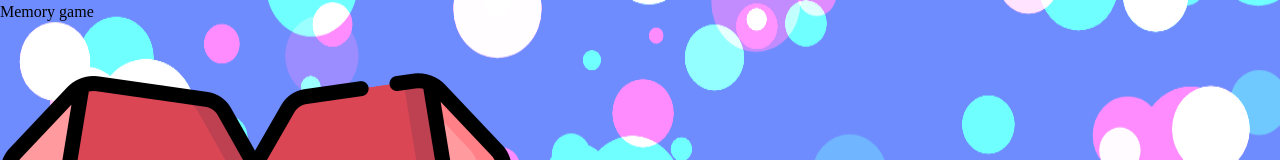
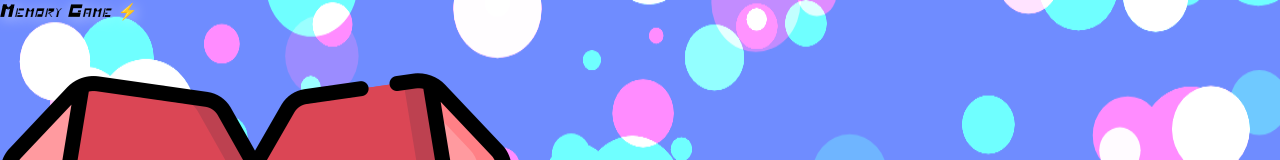
Before and after one commit to Yappur/Memorama-Game, a React (Vite) app: page / in a window 1280 px wide. Shown: the top 160 px of the page. Built offline with nearby package versions, Linux system fonts and the light colour scheme.

Commit message:
se añade nueva fuente

```diff
--- a/src/components/Board.jsx
+++ b/src/components/Board.jsx
@@ -90,13 +90,13 @@ export const Board = () => {
   return (
     <>
       <div className="relative flex flex-col items-center justify-center py-20">
-        <h1 className="font-bold text-4xl text-black ">Memory game</h1>
+        <h1 className="font-bold text-4xl text-black ">Memory Game ⚡</h1>
         <div className="grid grid-cols-4 gap-3 justify-center items-center px-3 py-5 my-3">
           {cards.map((card) => (
             <Card card={card} key={card.id} handleCardClick={handleCardClick} />
           ))}
         </div>
-        <div className="flex justify-between gap-3 py-5">
+        <div className="flex justify-between gap-3 py-3">
           <p className="text-black text-2xl">Movimientos:</p>
           <p className="text-black text-2xl">{moves}</p>
         </div>
--- a/src/components/Footer.jsx
+++ b/src/components/Footer.jsx
@@ -3,7 +3,7 @@ import { FaLinkedin, FaGithub, FaInstagram } from "react-icons/fa";
 
 const Footer = () => {
   return (
-    <footer className="bg-gray-900 text-white py-8">
+    <footer className="bg-gray-900 text-white py-12">
       <div className="container mx-auto text-center">
         <p className="mb-2">
           Creado por: <strong>Mateo Yapur</strong>
--- a/src/index.css
+++ b/src/index.css
@@ -1,4 +1,9 @@
 @import "tailwindcss";
+
+@font-face {
+  font-family: "GAME_glm";
+  src: url("/public/GAME_glm.ttf");
+}
 
 body {
   position: relative;
@@ -8,3 +13,9 @@ body {
 canvas {
   position: absolute;
 }
+
+h1 {
+  text-shadow: 2px 2px 14px rgba(255, 255, 255, 0.692);
+
+  font-family: "GAME_glm";
+}
```
Also changed, not shown: public/GAME_glm.ttf (added).
